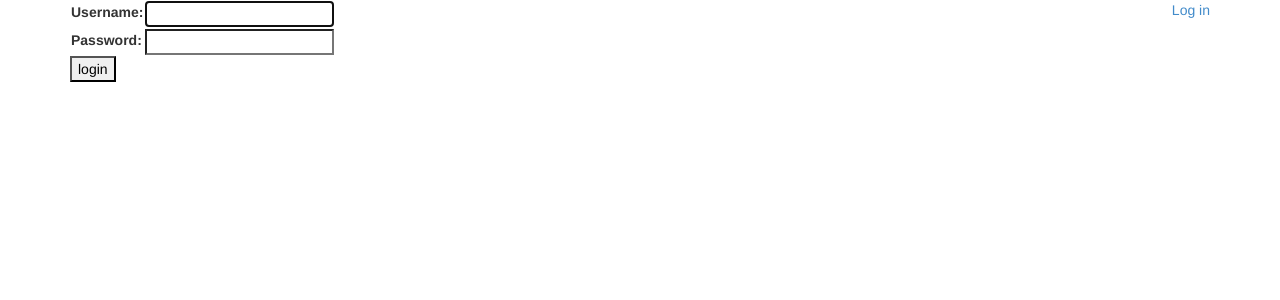
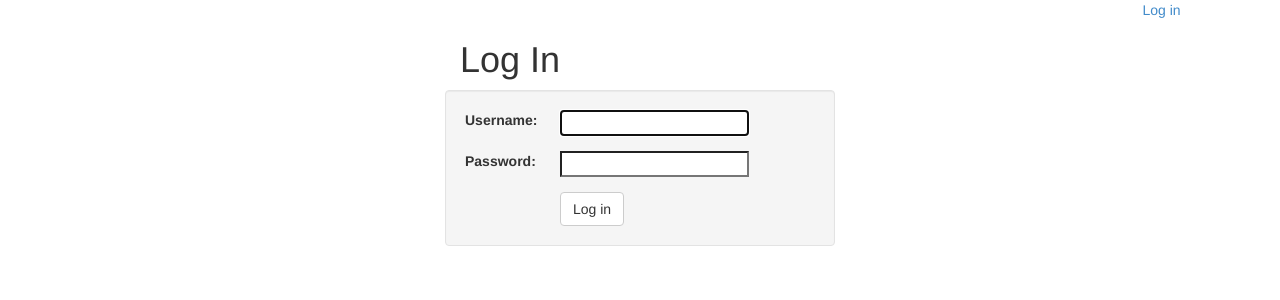
Before and after one commit to tsaylor/remember-forever, a Django app: page /accounts/login/ in a window 1280 px wide. Shown: the top 300 px of the page. Run offline with Django 3.2, Linux system fonts and the light colour scheme; parts of the project's set-up code (start-up, migrations or seed data) failed here and were passed over.

Commit message:
form prettification and dev email settings (needs to be standardized)

```diff
--- a/templates/base.html
+++ b/templates/base.html
@@ -16,13 +16,16 @@
   </head>
   <body>
     <div class='container'>
-    <div class="pull-right">
-        {% if user.is_authenticated %}<a href="{% url 'logout' %}">Log out</a>
-        {% else %}<a href="{% url 'login' %}">Log in</a>{% endif %}
-    </div>
+        <div class="row">
+            <div class='col-md-1 col-md-offset-11'>
+                {% if user.is_authenticated %}<a href="{% url 'logout' %}">Log out</a>
+                {% else %}<a href="{% url 'login' %}">Log in</a>{% endif %}
+            </div>
+        </div>
         {% block content %}
         {% endblock content %}
     </div>
+
 
     <!-- jQuery (necessary for Bootstrap's JavaScript plugins) -->
     <script src="{% static "js/jquery.js" %}"></script>
--- /dev/null
+++ b/templates/form_include.html
@@ -0,0 +1,21 @@
+{% if form.errors %}
+{{ form.errors }}
+{% endif %}
+
+<form class='form-horizontal' method="post" action="{% url action_url %}">
+{% csrf_token %}
+{% for hidden in form.hidden_fields %}
+    {{ hidden }}
+{% endfor %}
+{% for field in form.visible_fields %}
+    <div class='form-group'>
+        <div class='col-md-3'>{{ field.label_tag }}</div>
+        <div class='col-md-9'>{{ field }}</div>
+    </div>
+{% endfor %}
+    <div class='row'>
+        <div class='col-md-9 col-md-offset-3'>
+            <button type="submit" class='btn btn-default'>{{ button_name }}</button>
+        </div>
+    </div>
+</form>
--- a/templates/registration/login.html
+++ b/templates/registration/login.html
@@ -1,26 +1,10 @@
 {% extends "base.html" %}
 
 {% block content %}
-
-{% if form.errors %}
-<p>Your username and password didn't match. Please try again.</p>
-{% endif %}
-
-<form method="post" action="{% url 'login' %}">
-{% csrf_token %}
-<table>
-<tr>
-    <td>{{ form.username.label_tag }}</td>
-    <td>{{ form.username }}</td>
-</tr>
-<tr>
-    <td>{{ form.password.label_tag }}</td>
-    <td>{{ form.password }}</td>
-</tr>
-</table>
-
-<input type="submit" value="login" />
-<input type="hidden" name="next" value="{{ next }}" />
-</form>
-
+<div class='row'>
+<h1 class='col-md-4 col-md-offset-4'>Log In</h1>
+<div class='well col-md-4 col-md-offset-4'>
+    {% include 'form_include.html' with form=form button_name='Log in' action_url='login' %}
+</div>
+</div>
 {% endblock %}
```
Also changed, not shown: core/templates/core/morsel_form.html (+6 -11 lines), remember_forever/settings.py (+8 -6 lines), templates/registration/registration_form.html (+7 -12 lines).
